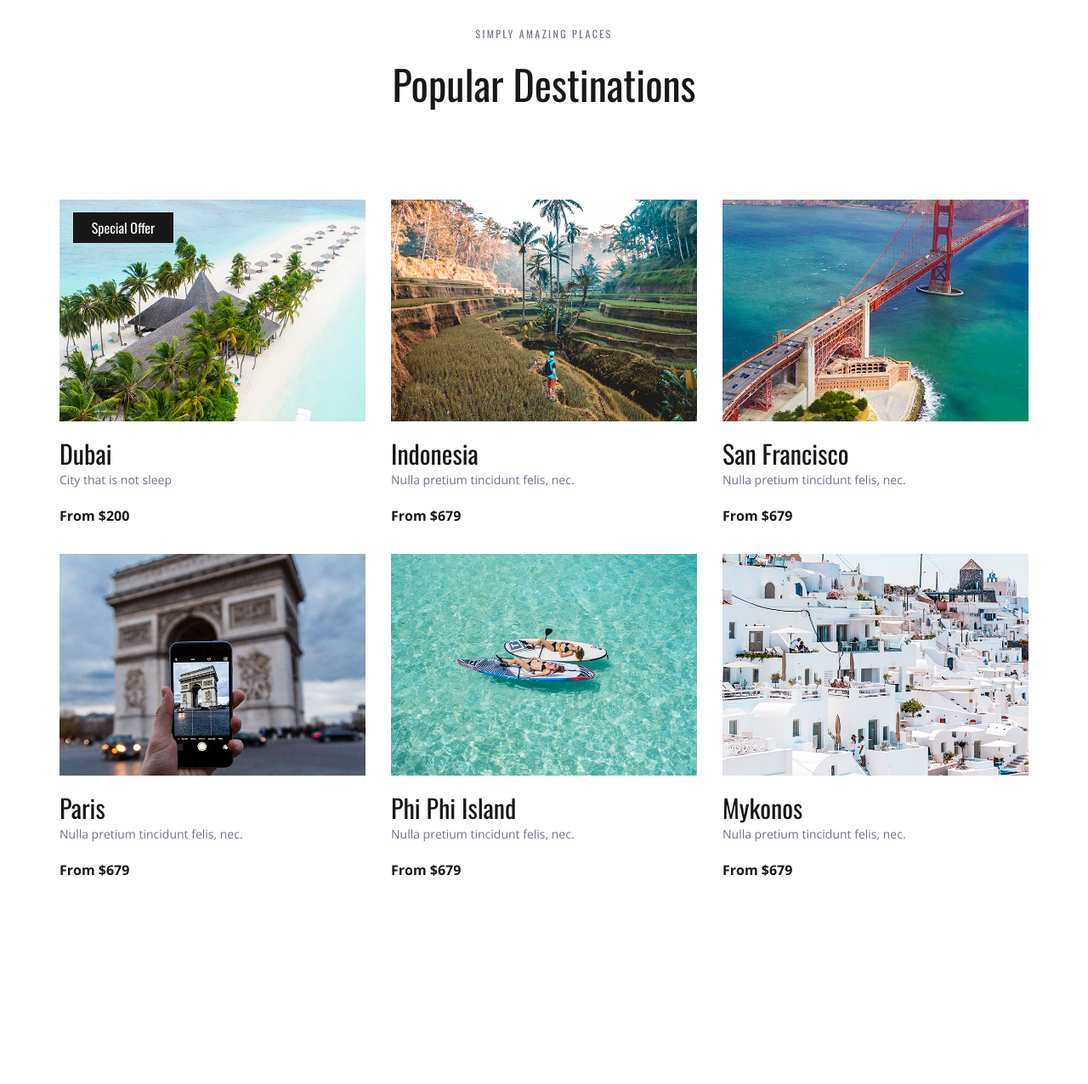
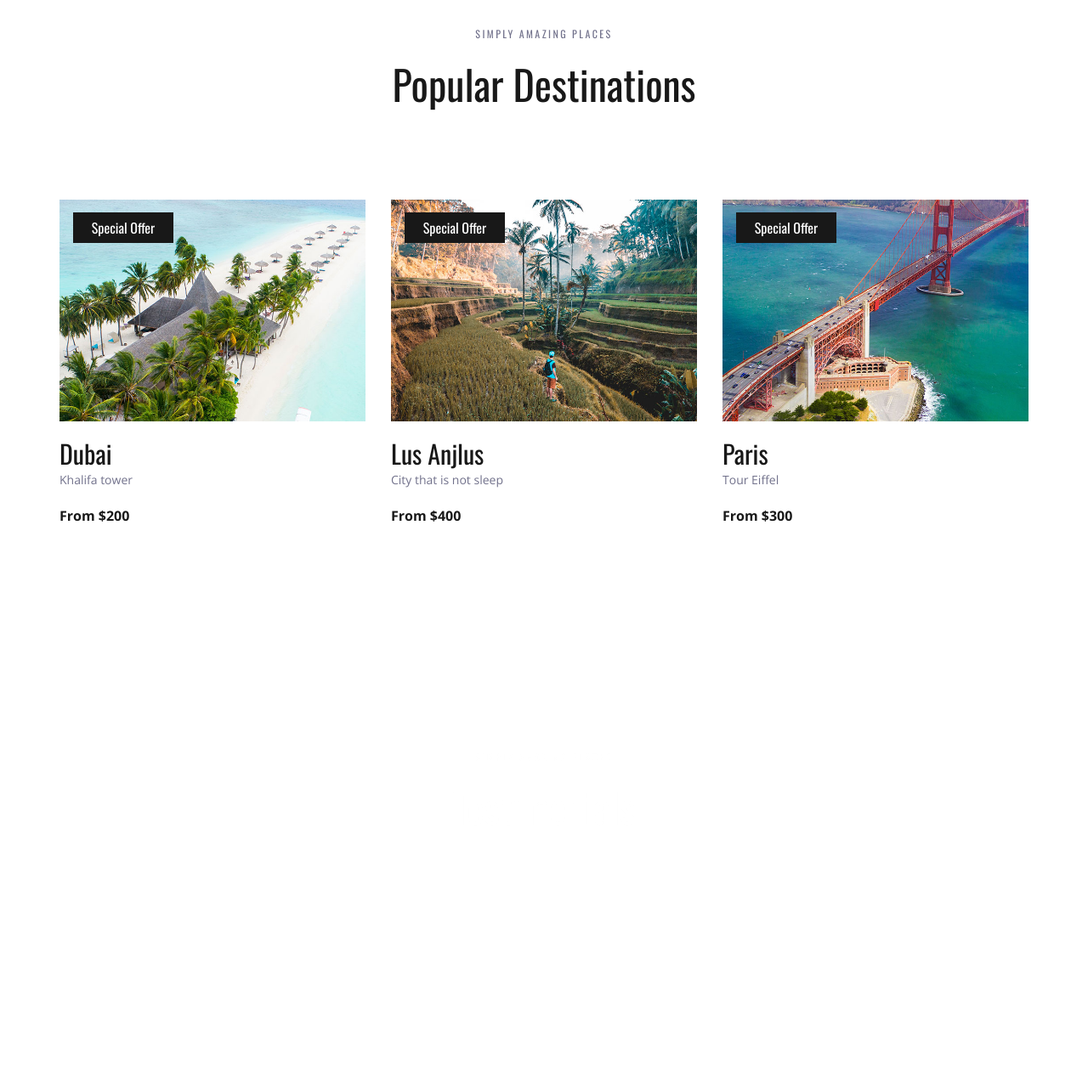
Before and after one commit to mohanadpro/DjangoProject, a Django app: page / in a window 1280 px wide. Shown: the part 1250-2526 px from the top of the page at 85% size. Run offline with Django 3.2, Linux system fonts and the light colour scheme; some libraries are stand-ins or nearby versions.

Commit message:
pass list of objects to index html

```diff
--- a/Travello/views.py
+++ b/Travello/views.py
@@ -5,7 +5,22 @@ from .models import Destination
 def index(request):
     dest=Destination()
     dest.name='Dubai'
-    dest.description='City that is not sleep'
+    dest.description='Khalifa tower'
     dest.price=200
+    dest.img='destination_1.jpg'
 
-    return render(request,'index.html',{'dest':dest})
+
+    dest1=Destination()
+    dest1.name='Lus Anjlus'
+    dest1.description='City that is not sleep'
+    dest1.price=400
+    dest1.img='destination_2.jpg'
+
+    dest2=Destination()
+    dest2.name='Paris'
+    dest2.description='Tour Eiffel'
+    dest2.price=300
+    dest2.img='destination_3.jpg'
+
+    dests=[dest,dest1,dest2]
+    return render(request,'index.html',{'dests':dests})
--- a/templates/index.html
+++ b/templates/index.html
@@ -1,6 +1,8 @@
 <!-- load static files to let the html treats with them -->
 {% load static %}
 
+<!-- access the images using jinja command to be able to load our images -->
+{% static "images" as baseUrl%}
 <!DOCTYPE html>
 <html lang="en">
 <head>
@@ -251,11 +253,11 @@
 			<div class="row destinations_row">
 				<div class="col">
 					<div class="destinations_container item_grid">
-
+						{% for dest in dests%}
 						<!-- Destination -->
 						<div class="destination item">
 							<div class="destination_image">
-								<img src="{% static 'images/destination_1.jpg' %}" alt="">
+								<img src="{{baseUrl}}/{{dest.img}}" alt="">
 								<div class="spec_offer text-center"><a href="#">Special Offer</a></div>
 							</div>
 							<div class="destination_content">
@@ -264,67 +266,7 @@
 								<div class="destination_price">From ${{dest.price}}</div>
 							</div>
 						</div>
-
-						<!-- Destination -->
-						<div class="destination item">
-							<div class="destination_image">
-								<img src="{% static 'images/destination_2.jpg' %}" alt="">
-							</div>
-							<div class="destination_content">
-								<div class="destination_title"><a href="destinations.html">Indonesia</a></div>
-								<div class="destination_subtitle"><p>Nulla pretium tincidunt felis, nec.</p></div>
-								<div class="destination_price">From $679</div>
-							</div>
-						</div>
-
-						<!-- Destination -->
-						<div class="destination item">
-							<div class="destination_image">
-								<img src="{% static 'images/destination_3.jpg' %}" alt="">
-							</div>
-							<div class="destination_content">
-								<div class="destination_title"><a href="destinations.html">San Francisco</a></div>
-								<div class="destination_subtitle"><p>Nulla pretium tincidunt felis, nec.</p></div>
-								<div class="destination_price">From $679</div>
-							</div>
-						</div>
-
-						<!-- Destination -->
-						<div class="destination item">
-							<div class="destination_image">
-								<img src="{% static 'images/destination_4.jpg' %}" alt="">
-							</div>
-							<div class="destination_content">
-								<div class="destination_title"><a href="destinations.html">Paris</a></div>
-								<div class="destination_subtitle"><p>Nulla pretium tincidunt felis, nec.</p></div>
-								<div class="destination_price">From $679</div>
-							</div>
-						</div>
-
-						<!-- Destination -->
-						<div class="destination item">
-							<div class="destination_image">
-								<img src="{% static 'images/destination_5.jpg' %}" alt="">
-							</div>
-							<div class="destination_content">
-								<div class="destination_title"><a href="destinations.html">Phi Phi Island</a></div>
-								<div class="destination_subtitle"><p>Nulla pretium tincidunt felis, nec.</p></div>
-								<div class="destination_price">From $679</div>
-							</div>
-						</div>
-
-						<!-- Destination -->
-						<div class="destination item">
-							<div class="destination_image">
-								<img src="{% static 'images/destination_6.jpg' %}" alt="">
-							</div>
-							<div class="destination_content">
-								<div class="destination_title"><a href="destinations.html">Mykonos</a></div>
-								<div class="destination_subtitle"><p>Nulla pretium tincidunt felis, nec.</p></div>
-								<div class="destination_price">From $679</div>
-							</div>
-						</div>
-
+						{% endfor %}
 					</div>
 				</div>
 			</div>
```
